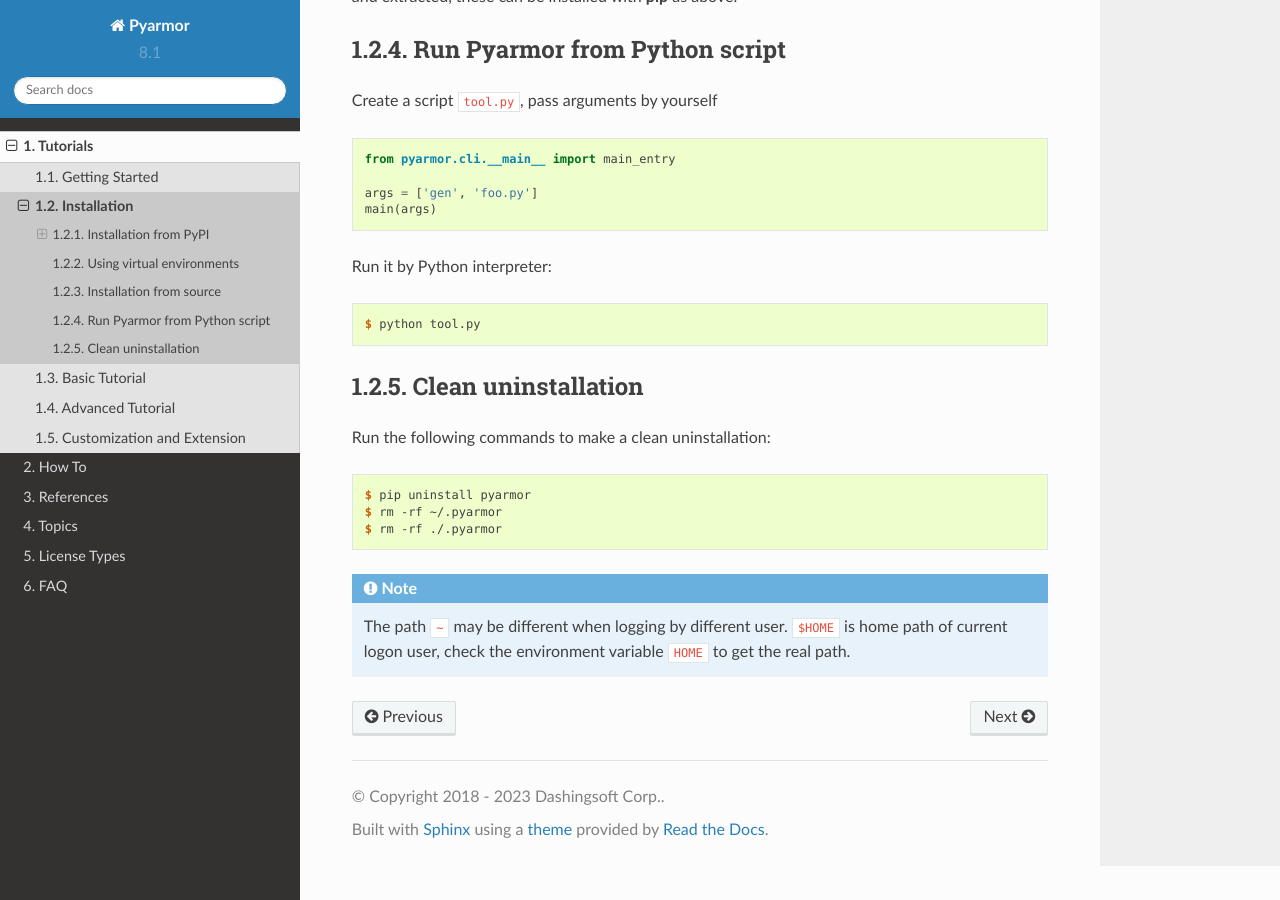
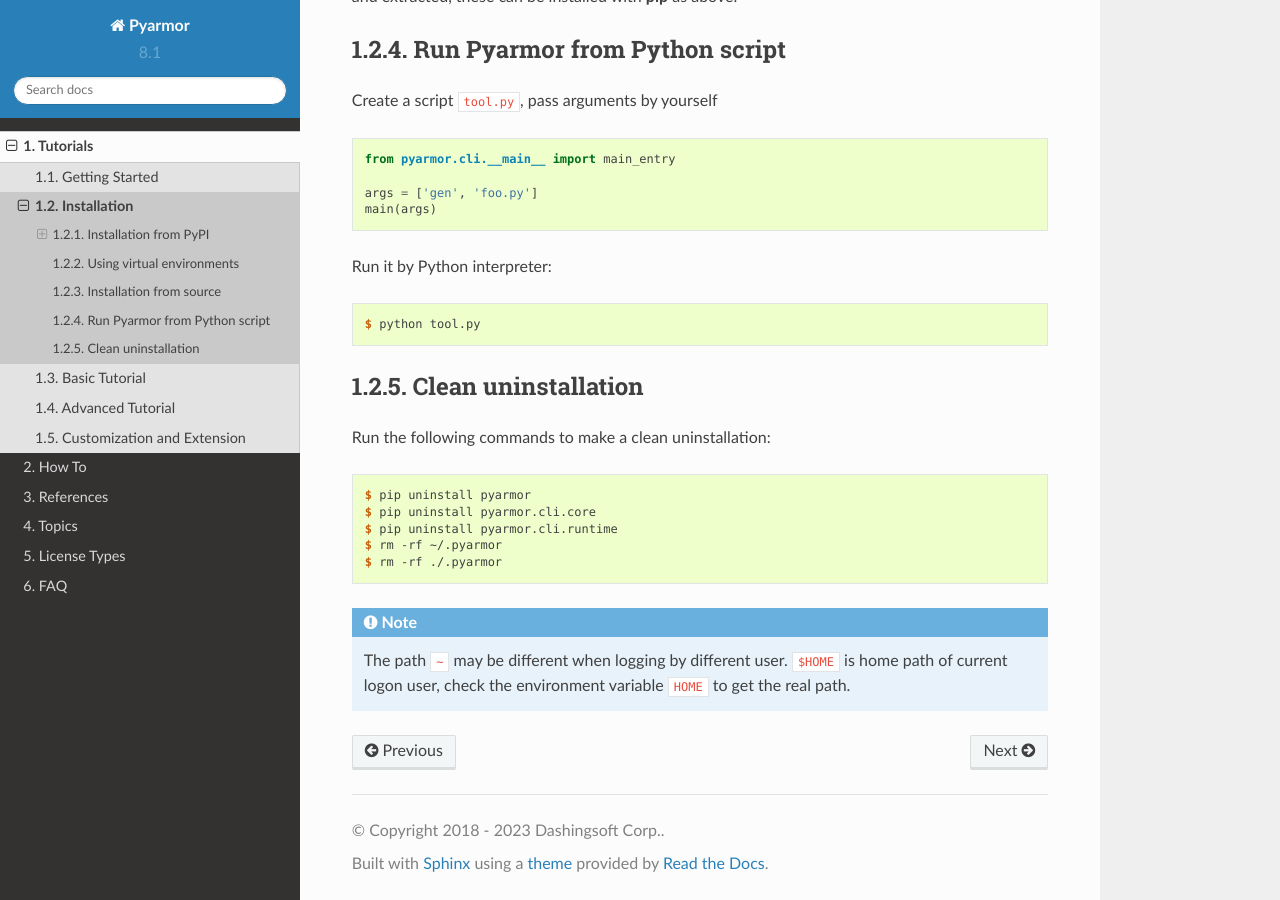
Before and after one commit to dashingsoft/pyarmor, a Sphinx documentation site: the page built from docs/tutorial/installation.rst, in a window 1280 px wide and 900 px high, scrolled down 1992 px. Built offline with Sphinx 7.4.7 and the Read the Docs theme 2.0.0, drawn with Linux system fonts in a browser that asks for light colours.

Commit message:
Refine uninstall doc

```diff
--- a/docs/tutorial/installation.rst
+++ b/docs/tutorial/installation.rst
@@ -100,6 +100,8 @@
 Run the following commands to make a clean uninstallation::
 
     $ pip uninstall pyarmor
+    $ pip uninstall pyarmor.cli.core
+    $ pip uninstall pyarmor.cli.runtime
     $ rm -rf ~/.pyarmor
     $ rm -rf ./.pyarmor
 
```
